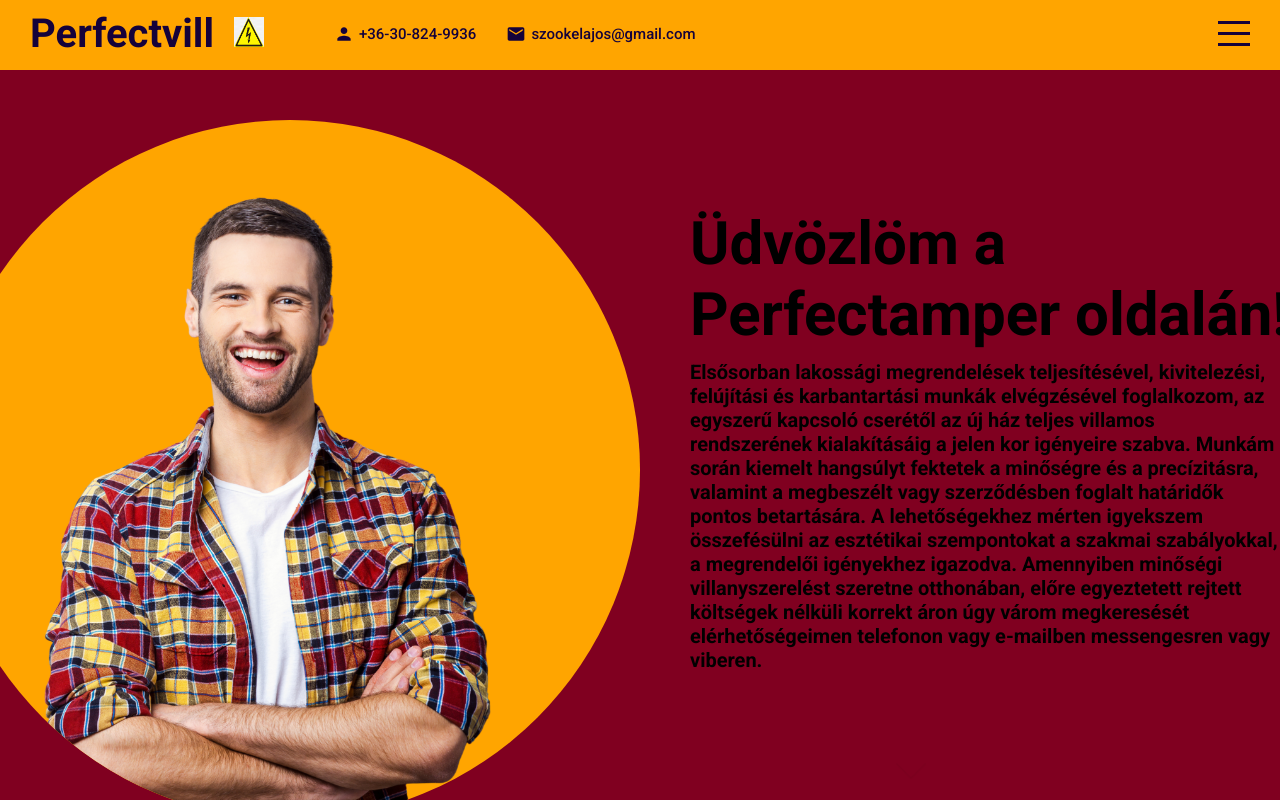
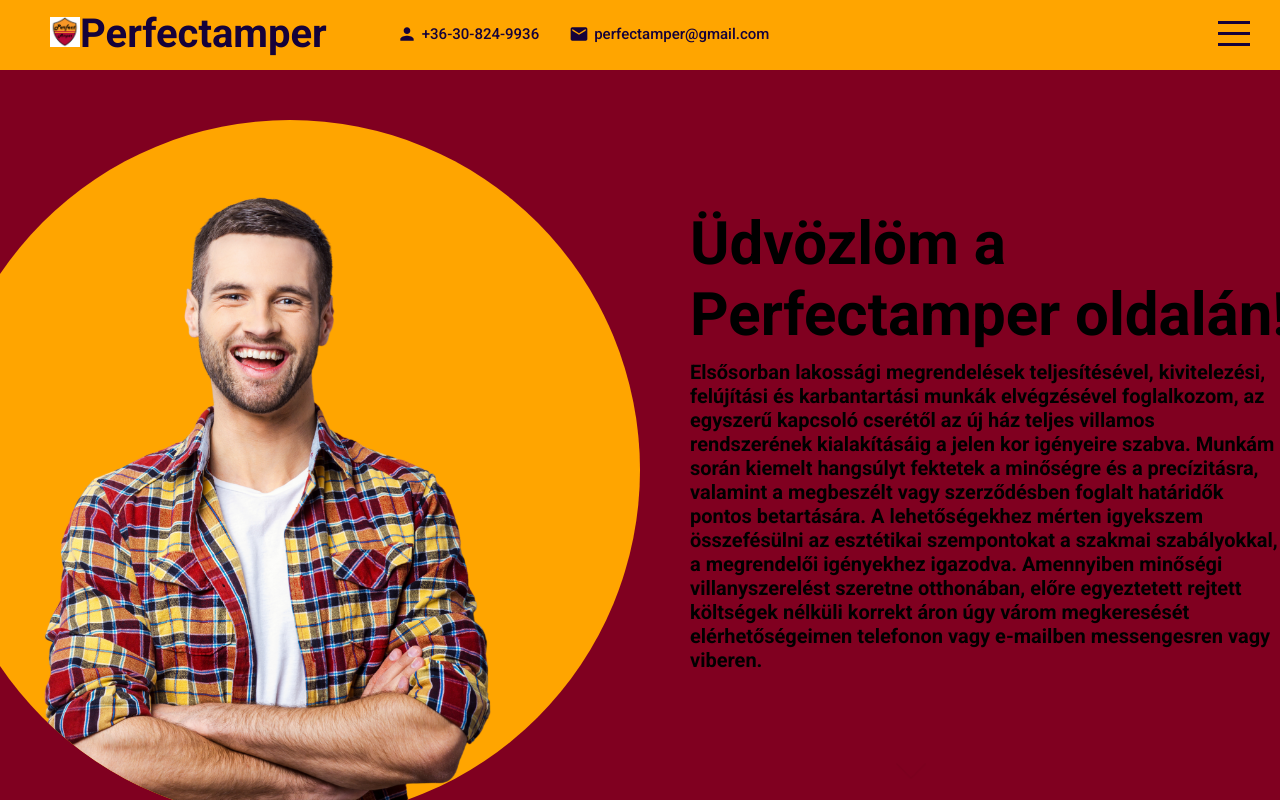
Before and after one commit to ZsoltTirkala/villanyszereles-site, a React (Create React App) app: page / in a window 1280 px wide. Built offline with nearby package versions, Linux system fonts and the light colour scheme.

Commit message:
Change site name and email

```diff
--- a/src/components/topbar/Topbar.jsx
+++ b/src/components/topbar/Topbar.jsx
@@ -7,8 +7,8 @@ export default function Topbar({ menuOpen, setMenuOpen }) {
       <div className="wrapper">
         <div className="left">
           <a href="#intro" className="logo">
-            Perfectvill
-            <img src="./img/hazard.png" id="logo-img" alt=""></img>
+          <img src="./img/logo.png" id="logo-img" alt=""></img>
+            Perfectamper
           </a>
           <div className="itemContainer">
             <Person className="icon" />
@@ -16,7 +16,7 @@ export default function Topbar({ menuOpen, setMenuOpen }) {
           </div>
           <div className="itemContainer">
             <Mail className="icon" />
-            <span>szookelajos@gmail.com</span>
+            <span>perfectamper@gmail.com</span>
           </div>
         </div>
         <div className="right">
```
